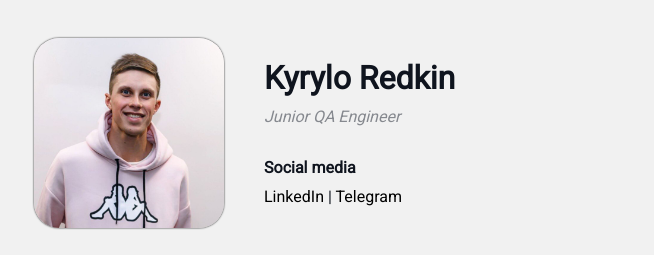
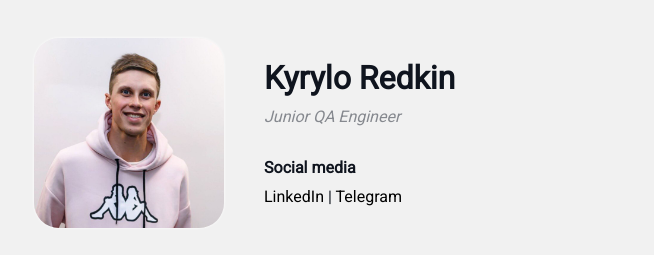
Before and after one commit to redk1n/cv, a plain HTML site: page index.html in a window 1280 px wide. Shown: the top 255 px of the page, without its empty margins (290-944 px from the left). Drawn offline with Linux system fonts and the light colour scheme.

Commit message:
Update style.css

```diff
--- a/style.css
+++ b/style.css
@@ -25,7 +25,7 @@ a:visited {
 .photo {
     width: 190px;
     border-radius: 25px;
-    box-shadow: 0px 0px 2px rgba(0, 0, 0, 25);
+    box-shadow: 0px 0px 3px rgb(255, 255, 255);
 
 }
 
```
